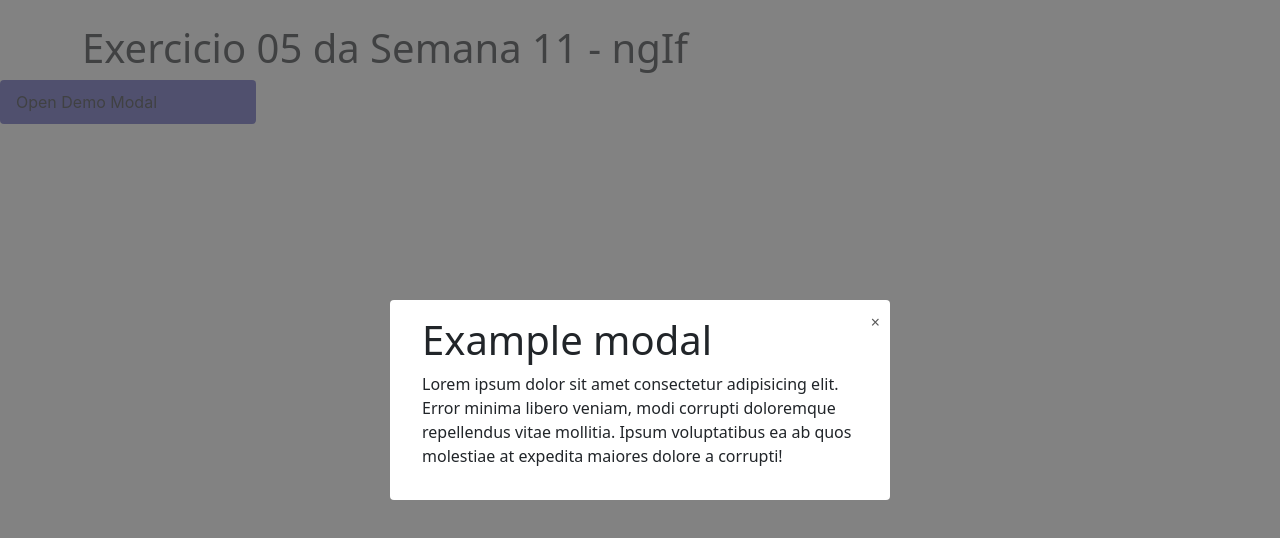
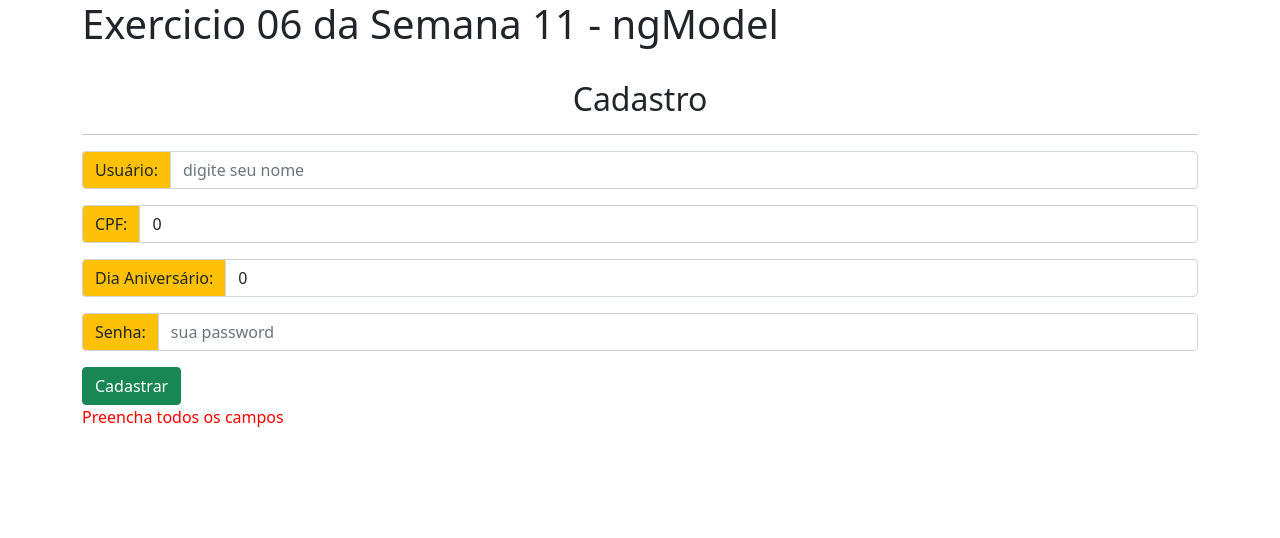
Before and after one commit to Elianehenri/Devinhouse-Angular, an Angular app in the folder 11semana/diretivas/: page / in a window 1280 px wide. Shown: the top 538 px of the page. Built offline with nearby package versions, Linux system fonts and the light colour scheme.

Commit message:
Exercicio 06

```diff
--- a/11semana/diretivas/src/app/app.component.html
+++ b/11semana/diretivas/src/app/app.component.html
@@ -5,5 +5,6 @@
 <!-- <app-exercicio3></app-exercicio3> -->
 <!-- <app-exercicio4></app-exercicio4>
 <br> -->
-
-<app-exercicio5></app-exercicio5>
+<!-- <app-exercicio5></app-exercicio5>
+<br> -->
+<app-exercicio6></app-exercicio6>
--- a/11semana/diretivas/src/app/app.module.ts
+++ b/11semana/diretivas/src/app/app.module.ts
@@ -8,6 +8,7 @@ import { Exercicio2Component } from './components/exercicio2/exercicio2.componen
 import { Exercicio3Component } from './components/exercicio3/exercicio3.component';
 import { Exercicio4Component } from './components/exercicio4/exercicio4.component';
 import { Exercicio5Component } from './components/exercicio5/exercicio5.component';
+import { Exercicio6Component } from './components/exercicio6/exercicio6.component';
 
 
 @NgModule({
@@ -17,7 +18,8 @@ import { Exercicio5Component } from './components/exercicio5/exercicio5.componen
     Exercicio2Component,
     Exercicio3Component,
     Exercicio4Component,
-    Exercicio5Component
+    Exercicio5Component,
+    Exercicio6Component
   ],
   imports: [
     BrowserModule,
--- /dev/null
+++ b/11semana/diretivas/src/app/components/exercicio6/exercicio6.component.html
@@ -0,0 +1,64 @@
+<div class="container">
+  <h1>Exercicio 06 da Semana 11 - ngModel</h1>
+  <br>
+  <div class="form">
+    <h2 class="text-center">Cadastro</h2>
+    <hr>
+    <label class="input-group mb-3">
+      <span class="input-group-text bg-warning">Usuário:</span>
+      <input [(ngModel)]="usuario"
+      type="text"
+      class="form-control"
+      placeholder="digite seu nome">
+    </label>
+    <label class="input-group mb-3">
+      <span class="input-group-text bg-warning">CPF: </span>
+      <input [(ngModel)]="cpf"
+      type="number"
+      class="form-control"
+      placeholder="CPF">
+    </label>
+    <label class="input-group mb-3">
+      <span class="input-group-text bg-warning">Dia Aniversário: </span>
+      <input [(ngModel)]="diaAniversario"
+      type="number"
+      class="form-control"
+      placeholder="Dia do aniversário">
+    </label>
+    <label class="input-group mb-3">
+      <span class="input-group-text bg-warning">Senha: </span>
+      <input [(ngModel)]="senha"
+      type="password"
+      class="form-control"
+      placeholder="sua password">
+    </label>
+    <button (click)="cadastrar()" type="button" class="btn btn-success">Cadastrar</button>
+  </div>
+  <div *ngIf="click; else erro">
+    <table>
+      <thead>
+        <th>Usuário</th>
+        <th>cpf</th>
+      </thead>
+      <tbody>
+        <tr>
+          <th>{{ usuario }}</th>
+          <th>{{ cpf }}</th>
+        </tr>
+      </tbody>
+      <thead>
+        <th>Dia Aniversário</th>
+        <th>Senha</th>
+      </thead>
+      <tbody>
+        <tr>
+          <th>{{ diaAniversario }}</th>
+          <th>{{ senha }}</th>
+        </tr>
+      </tbody>
+    </table>
+  </div>
+  <ng-template #erro>
+    <p [ngStyle]="{'color':'red'}">Preencha todos os campos</p>
+  </ng-template>
+</div>
--- /dev/null
+++ b/11semana/diretivas/src/app/components/exercicio6/exercicio6.component.ts
@@ -0,0 +1,28 @@
+import { Component, OnInit } from '@angular/core';
+
+@Component({
+  selector: 'app-exercicio6',
+  templateUrl: './exercicio6.component.html',
+  styleUrls: ['./exercicio6.component.css']
+})
+export class Exercicio6Component implements OnInit {
+
+  click:boolean = false
+
+  usuario:string = "";
+  cpf:number = 0;
+  diaAniversario:number = 0;
+  senha:string = "";
+
+
+  constructor() { }
+
+  ngOnInit(): void {
+  }
+
+  cadastrar(){
+    if(this.usuario && this.cpf && this.diaAniversario && this.senha){
+      this.click = true;
+    }
+  }
+}
```
Also changed, not shown: 11semana/diretivas/src/app/components/exercicio6/exercicio6.component.css (added).
